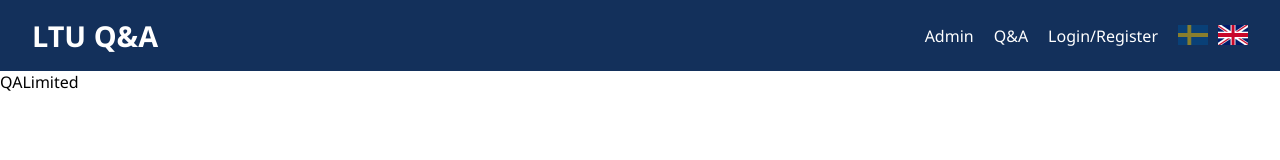
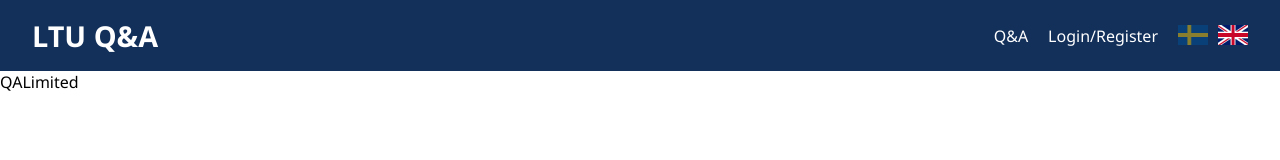
Before and after one commit to stridsmaskinerna/QA-Platform-Frontend, a React (Vite) app: page /public in a window 1280 px wide. Shown: the top 160 px of the page. Built offline with nearby package versions, Linux system fonts and the light colour scheme.

Commit message:
cleanup, remove redundancy

```diff
--- a/src/components/header/NavMenu.tsx
+++ b/src/components/header/NavMenu.tsx
@@ -9,7 +9,7 @@
 export function NavMenu() {
     const { t } = useTranslation();
     const [isOpen, setIsOpen] = useState(false);
-    const { isAdmin, isGuest, isOnlyAdmin } = useRoles();
+    const { isAdmin, isGuest, isUser } = useRoles();
     const { logout } = useAuthContext();
     const menuRef = useRef(null);
 
@@ -33,7 +33,7 @@
                 className={`${styles.menuLinks} ${isOpen ? styles.menuOpen : ""}`}
             >
                 <ul>
-                    {!isAdmin && (
+                    {isAdmin && (
                         <li>
                             <NavLink
                                 to="/admin"
@@ -45,7 +45,7 @@
 
                     <li>
                         <NavLink
-                            to={isGuest || isOnlyAdmin ? "/public" : "/"}
+                            to={isUser ? "/" : "/public"}
                             onClickSideEffect={closeMenu}
                             title={t("qa")}
                         />
@@ -70,9 +70,7 @@
                             />
                         </li>
                     )}
-                    <li
-                        className={`${styles.langPickerItem} ${isOpen ? styles.menuOpen : ""}`}
-                    >
+                    <li className={styles.langPickerItem}>
                         <LanguagePicker />
                     </li>
                 </ul>
```
